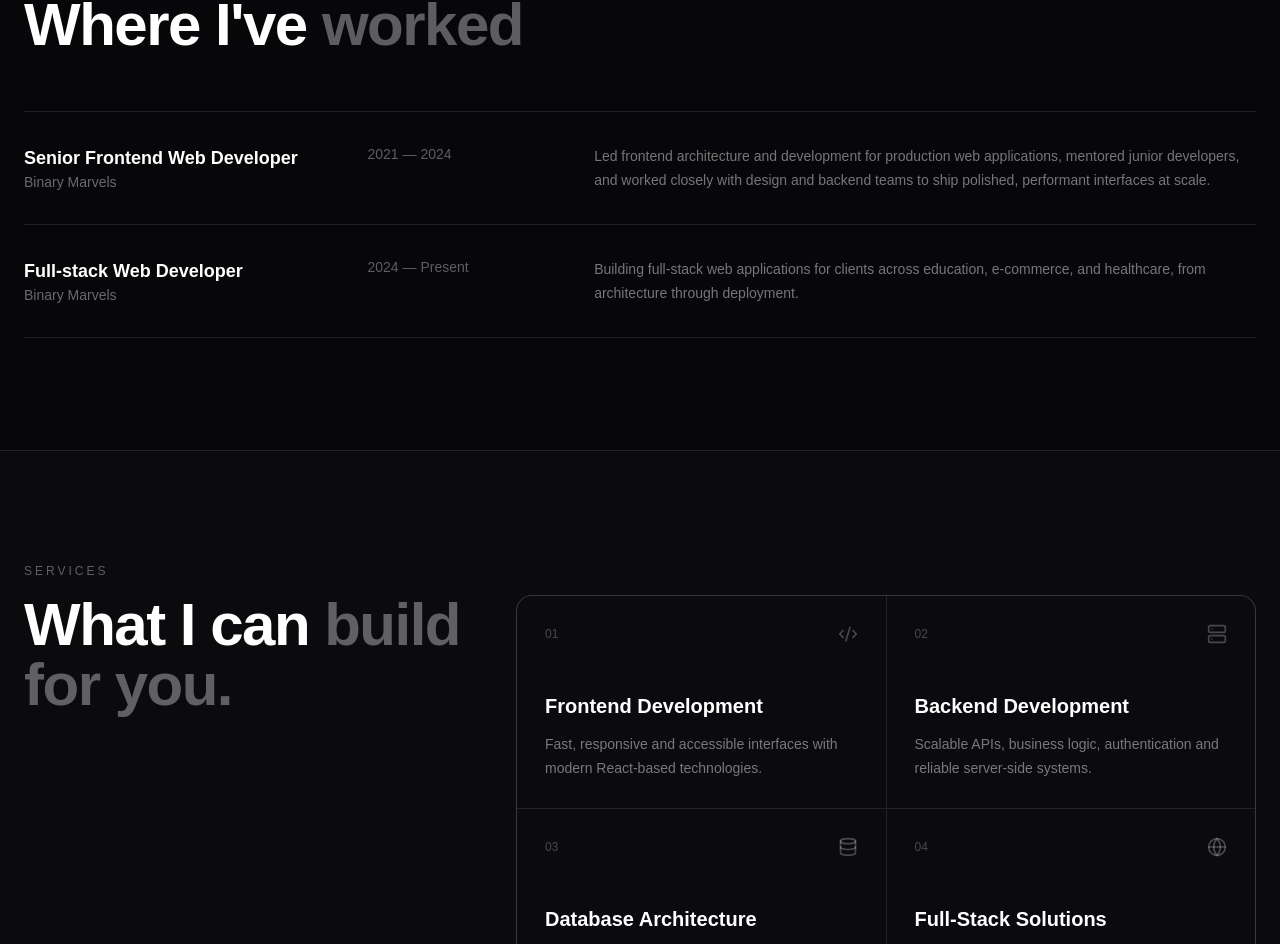
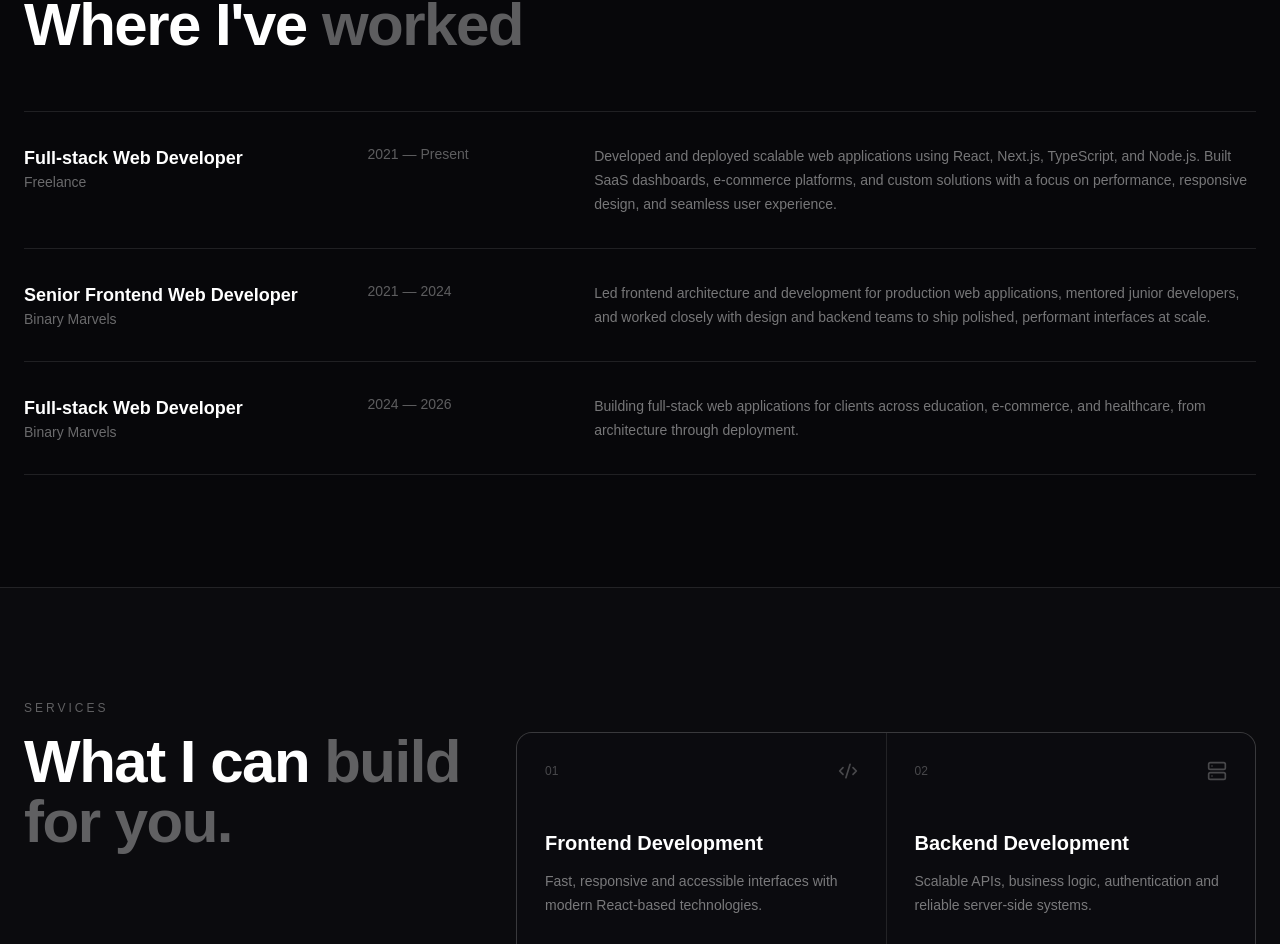
Before and after one commit to shery-mirza/Mirza-Muhammad-Shehryar, a Next.js app: page / in a window 1280 px wide. Shown: the part 1659-2603 px from the top of the page. Built offline with nearby package versions, Linux system fonts and the light colour scheme.

Commit message:
edited: Experience

```diff
--- a/src/data/experience.ts
+++ b/src/data/experience.ts
@@ -9,6 +9,14 @@ export interface ExperienceItem {
 export const experience: ExperienceItem[] = [
     {
         id: "exp-1",
+        role: "Full-stack Web Developer",
+        company: "Freelance",
+        period: "2021 — Present",
+        description:
+            "Developed and deployed scalable web applications using React, Next.js, TypeScript, and Node.js. Built SaaS dashboards, e-commerce platforms, and custom solutions with a focus on performance, responsive design, and seamless user experience.",
+    },
+    {
+        id: "exp-2",
         role: "Senior Frontend Web Developer",
         company: "Binary Marvels",
         period: "2021 — 2024",
@@ -16,10 +24,10 @@ export const experience: ExperienceItem[] = [
             "Led frontend architecture and development for production web applications, mentored junior developers, and worked closely with design and backend teams to ship polished, performant interfaces at scale.",
     },
     {
-        id: "exp-2",
+        id: "exp-3",
         role: "Full-stack Web Developer",
         company: "Binary Marvels",
-        period: "2024 — Present",
+        period: "2024 — 2026",
         description:
             "Building full-stack web applications for clients across education, e-commerce, and healthcare, from architecture through deployment.",
     },
```
